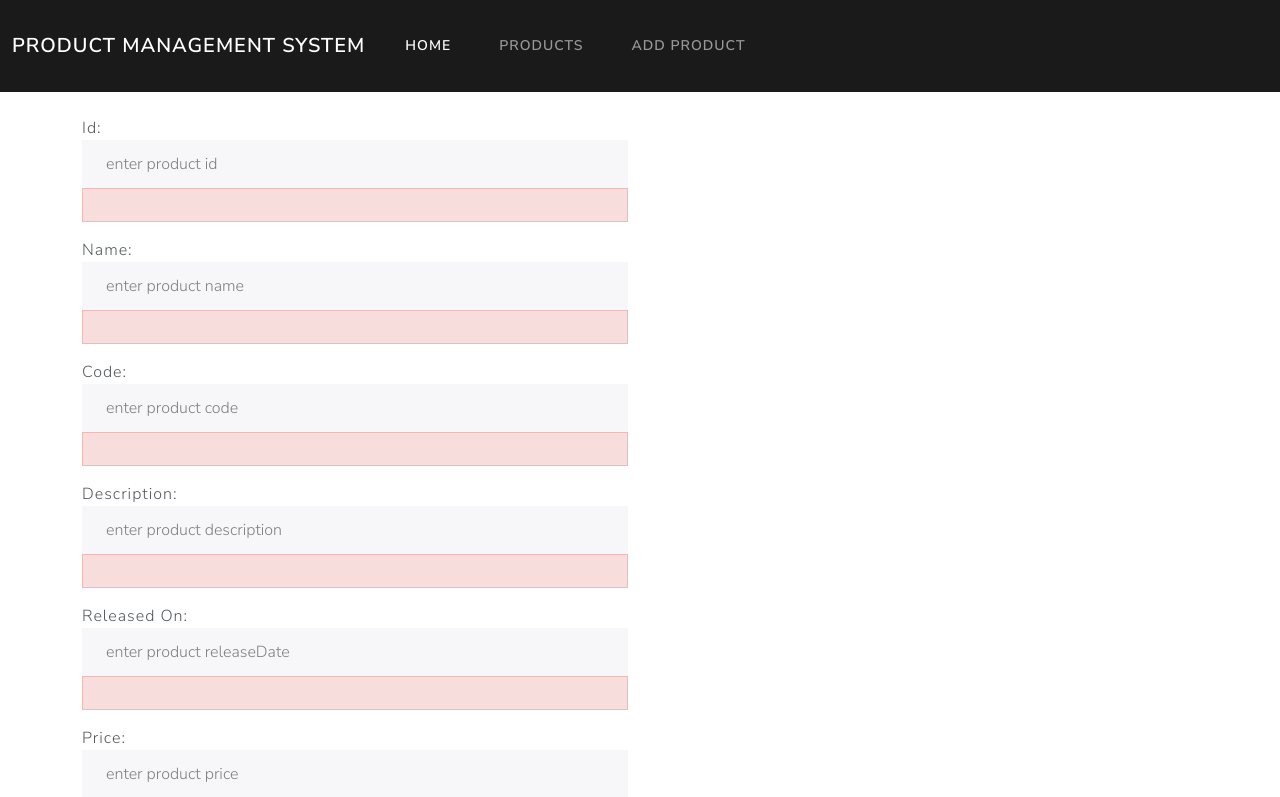
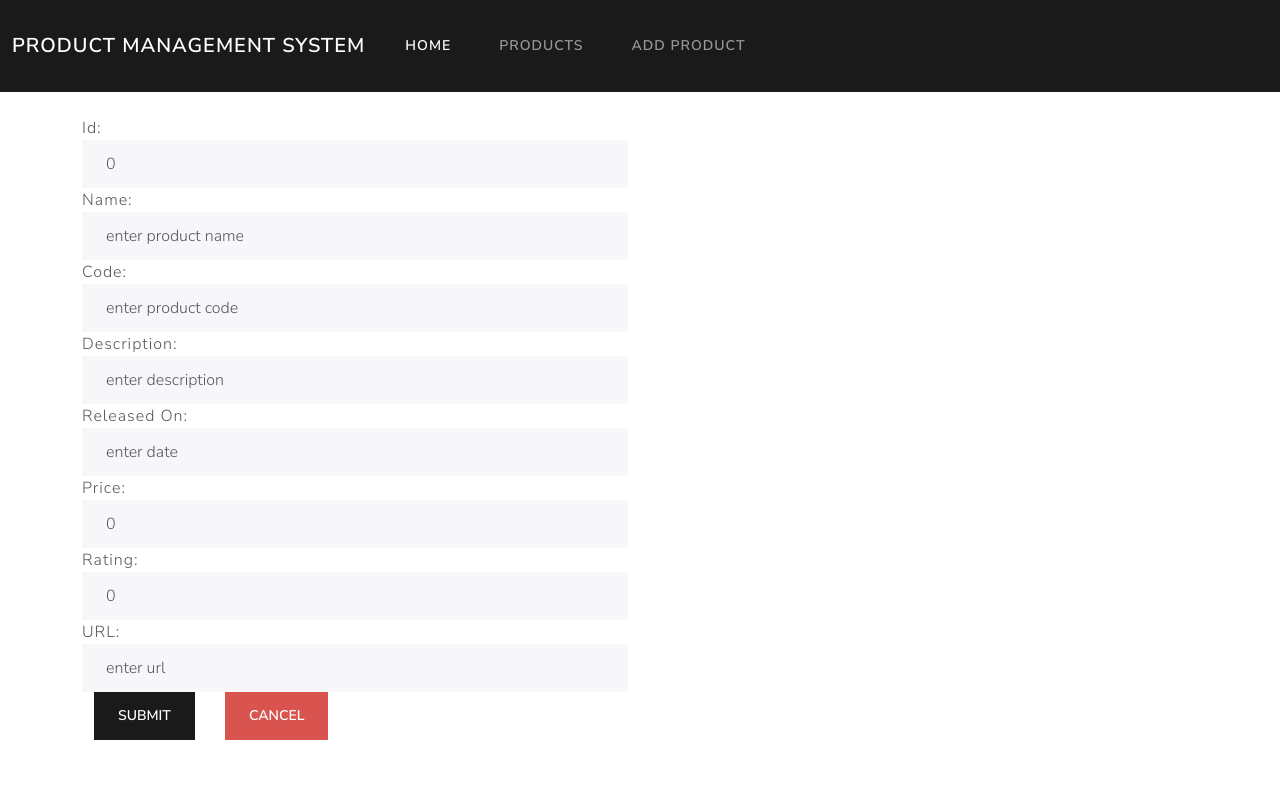
Before and after one commit to joydip-git/siemens-angular-15thapril2024, an Angular app in the folder codes/day-5/pms-app-v3/: page /products/add in a window 1280 px wide. Shown: the top 797 px of the page. Built offline with nearby package versions, Linux system fonts and the light colour scheme.

Commit message:
add product component code + design updated

```diff
--- a/codes/day-5/pms-app-v3/src/app/products/components/add-product/add-product.component.html
+++ b/codes/day-5/pms-app-v3/src/app/products/components/add-product/add-product.component.html
@@ -59,85 +59,116 @@
 
 <div class="row">
     <div class="col-xs-12 col-md-6 col-md-6-offest-3">
-        <form class="form-horizontal">
+        <form class="form-horizontal" [formGroup]="addForm" (submit)="submit()">
             <div class="form-group">
                 <label for="productId">Id:</label>
-                <input type="number" id="productId" class="form-control" placeholder="enter product id">
+                <input type="number" id="productId" class="form-control" placeholder="enter product id"
+                    formControlName="productId">
 
                 <!-- error displayer -->
-                <div class="alert alert-danger">
-
+                <div class="alert alert-danger" *ngIf="productId?.invalid && (productId?.touched || productId?.dirty)">
+                    <div *ngIf="productId?.errors?.['required']">
+                        Enter product id
+                    </div>
                 </div>
 
             </div>
 
             <div class="form-group">
                 <label for="productName">Name:</label>
-                <input type="text" id="productName" class="form-control" placeholder="enter product name">
+                <input type="text" id="productName" class="form-control" placeholder="enter product name"
+                    formControlName="productName">
 
                 <!-- error displayer -->
-                <div class="alert alert-danger">
-
+                <!-- error displayer -->
+                <div class="alert alert-danger"
+                    *ngIf="productName?.invalid && (productName?.touched || productName?.dirty)">
+                    <div *ngIf="productName?.errors?.['required']">
+                        Enter product name
+                    </div>
                 </div>
 
             </div>
 
             <div class="form-group">
                 <label for="productCode">Code:</label>
-                <input type="text" id="productCode" class="form-control" placeholder="enter product code">
+                <input type="text" id="productCode" class="form-control" placeholder="enter product code"
+                    formControlName="productCode">
 
                 <!-- error displayer -->
-                <div class="alert alert-danger">
+                <div class="alert alert-danger"
+                    *ngIf="productCode?.invalid && (productCode?.touched || productCode?.dirty)">
+                    <div *ngIf="productCode?.errors?.['required']">
+                        Enter product code
+                    </div>
                 </div>
             </div>
 
             <div class="form-group">
                 <label for="description">Description:</label>
-                <input type="text" id="description" class="form-control" placeholder="enter product description">
+                <input type="text" id="description" class="form-control" placeholder="enter product description"
+                    formControlName="description">
 
                 <!-- error displayer -->
-                <div class="alert alert-danger">
-
+                <div class="alert alert-danger"
+                    *ngIf="description?.invalid && (description?.touched || description?.dirty)">
+                    <div *ngIf="description?.errors?.['required']">
+                        Enter product description
+                    </div>
                 </div>
             </div>
 
             <div class="form-group">
                 <label for="releaseDate">Released On:</label>
-                <input type="datetime" id="releaseDate" class="form-control" placeholder="enter product releaseDate">
+                <input type="datetime" id="releaseDate" class="form-control" placeholder="enter product releaseDate"
+                    formControlName="releaseDate">
 
                 <!-- error displayer -->
-                <div class="alert alert-danger">
-
+                <div class="alert alert-danger"
+                    *ngIf="releaseDate?.invalid && (releaseDate?.touched || releaseDate?.dirty)">
+                    <div *ngIf="releaseDate?.errors?.['required']">
+                        Enter product release date
+                    </div>
                 </div>
             </div>
 
             <div class="form-group">
                 <label for="price">Price:</label>
-                <input type="number" id="price" class="form-control" placeholder="enter product price">
+                <input type="number" id="price" class="form-control" placeholder="enter product price"
+                    formControlName="price">
 
                 <!-- error displayer -->
-                <div class="alert alert-danger">
-
+                <div class="alert alert-danger" *ngIf="price?.invalid && (price?.touched || price?.dirty)">
+                    <div *ngIf="price?.errors?.['required']">
+                        Enter product price
+                    </div>
                 </div>
             </div>
 
             <div class="form-group">
                 <label for="starRating">Rating:</label>
-                <input type="number" id="starRating" class="form-control" placeholder="enter product rating">
+                <input type="number" id="starRating" class="form-control" placeholder="enter product rating"
+                    formControlName="starRating">
 
                 <!-- error displayer -->
-                <div class="alert alert-danger">
-
+                <div class="alert alert-danger"
+                    *ngIf="starRating?.invalid && (starRating?.touched || starRating?.dirty)">
+                    <div *ngIf="starRating?.errors?.['required']">
+                        Enter product rating
+                    </div>
                 </div>
             </div>
 
             <div class="form-group">
                 <label for="imageUrl">URL:</label>
-                <input type="text" id="imageUrl" class="form-control" placeholder="enter product url">
+                <input type="text" id="imageUrl" class="form-control" placeholder="enter product url"
+                    formControlName="imageUrl">
 
                 <!-- error displayer -->
-                <div class="alert alert-danger">
-
+                <div class="alert alert-danger" *ngIf="imageUrl?.invalid && (imageUrl?.touched || imageUrl?.dirty)">
+                    <div *ngIf="imageUrl?.errors?.['required']">
+                        Enter product image url
+                    </div>
                 </div>
             </div>
 
--- a/codes/day-5/pms-app-v3/src/app/products/components/add-product/add-product.component.ts
+++ b/codes/day-5/pms-app-v3/src/app/products/components/add-product/add-product.component.ts
@@ -7,39 +7,54 @@ import { FormBuilder, FormControl, FormGroup, Validators } from '@angular/forms'
   styleUrl: './add-product.component.css'
 })
 export class AddProductComponent {
-  // usernameCtrl = new FormControl('enter user name')
-  // passwordCtrl = new FormControl('enter password')
-
-  // loginFrm = new FormGroup({
-  //   username: this.usernameCtrl,
-  //   password: this.passwordCtrl
-  // })
-
-  // loginFrm = new FormGroup({
-  //   username: new FormControl('', [Validators.required, Validators.email]),
-  //   password: new FormControl('', Validators.required)
-  // })
-
-  loginFrm: FormGroup;
+  addForm: FormGroup;
 
   constructor(private _builder: FormBuilder) {
-    this.loginFrm = this._builder.group({
-      username: ['', [Validators.required, Validators.email]],
-      password: ['', Validators.required]
+    this.addForm = this._builder.group({
+      productId: [0, Validators.required],
+      productName: ['enter product name', Validators.required],
+      productCode: ['enter product code', Validators.required],
+      price: [0, Validators.required],
+      description: ['enter description', Validators.required],
+      releaseDate: ['enter date', Validators.required],
+      imageUrl: ['enter url', Validators.required],
+      starRating: [0, Validators.required]
     })
   }
 
+  get productId() {
+    return this.addForm?.get('productId')
+  }
 
-  get uname() {
-    return this.loginFrm.controls['username']
+  get productName() {
+    return this.addForm?.get('productName')
   }
-  get pwd() {
-    return this.loginFrm.controls['password']
+
+  get productCode() {
+    return this.addForm?.get('productCode')
+  }
+
+  get description() {
+    return this.addForm?.get('description')
+  }
+
+  get releaseDate() {
+    return this.addForm?.get('releaseDate')
+  }
+
+  get price() {
+    return this.addForm?.get('price')
+  }
+
+  get imageUrl() {
+    return this.addForm?.get('imageUrl')
+  }
+
+  get starRating() {
+    return this.addForm?.get('starRating')
   }
 
   submit() {
-    // console.log(this.usernameCtrl)
-    // console.log(this.passwordCtrl)
-    console.log(this.loginFrm.value)
+
   }
 }
```
